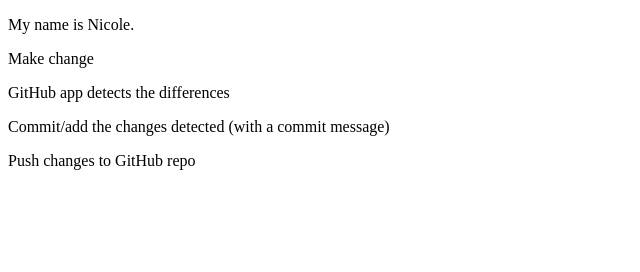
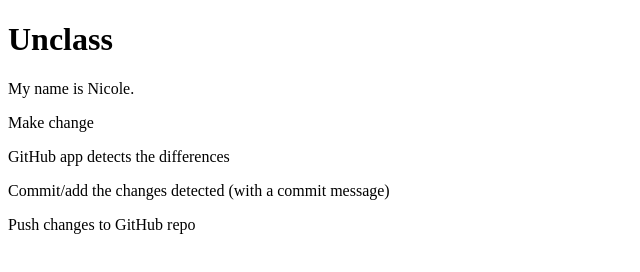
Before and after one commit to nicolezhu/unclass-git, a plain HTML site: page index.html in a window 1280 px wide. Shown: the whole page, without its empty margins (0-640 px from the left). Drawn offline with Linux system fonts and the light colour scheme.

Commit message:
update index.html

```diff
--- a/index.html
+++ b/index.html
@@ -5,6 +5,7 @@
 	</head>
 
 	<body>
+		<h1>Unclass</h1>
 		<p>My name is Nicole.</p>
 		<p>Make change</p>
 		<p>GitHub app detects the differences</p>
```
